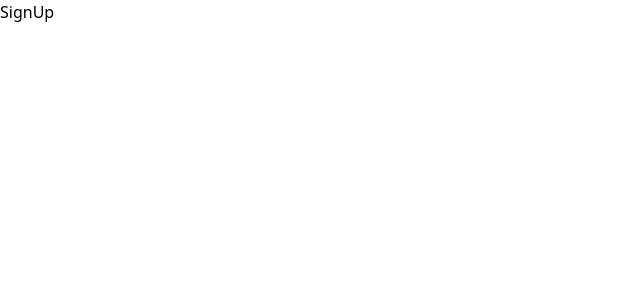
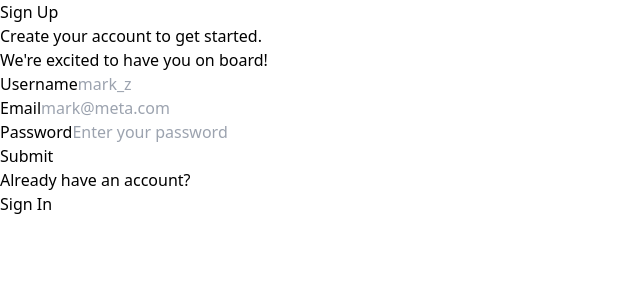
Before and after one commit to myusufuw/boundless-books-frontend, a React (Vite) app: page /sign-up in a window 1280 px wide. Shown: the top 300 px of the page, without its empty margins (0-640 px from the left). Built offline with nearby package versions, Linux system fonts and the light colour scheme.

Commit message:
implement sign-up page

```diff
--- a/src/components/product-card.tsx
+++ b/src/components/product-card.tsx
@@ -1,16 +1,20 @@
-import { Link } from "react-router-dom"
+import { Link, useNavigate } from "react-router-dom"
 import { Product } from "../types/product"
 
 const ProductCard = ({ product }: { product: Product }) => {
+  const navigate = useNavigate()
   return (
     <Link
       className="shadow-md border border-slate-200 p-4"
       to={`/product/${product.slug}`}
     >
       <img src={product.imageUrl} className="h-[200px] object-contain border" />
-      <Link to="/" className="mt-3 text-xs text-slate-600 hover:underline">
+      <p
+        onClick={() => navigate(`/author/${product.author.name}`)}
+        className="mt-3 text-xs text-slate-600 hover:underline"
+      >
         {product.author.name}
-      </Link>
+      </p>
       <p className="mt-2 text-sm truncate">{product.title}</p>
       <p className="font-medium">
         Rp. {new Intl.NumberFormat("id-ID").format(product.price)}
--- a/src/main.tsx
+++ b/src/main.tsx
@@ -9,8 +9,8 @@ import MainLayout from "./layout/main-layout.tsx"
 import Author from "./routes/author.tsx"
 import ProductDetail from "./routes/product-detail.tsx"
 import { Product, loader as ProductLoader } from "./routes/product.tsx"
-import SignIn, { action } from "./routes/sign-in.tsx"
-import SignUp from "./routes/sign-up.tsx"
+import SignIn, { action as signInAction } from "./routes/sign-in.tsx"
+import SignUp, { action as signUpAction } from "./routes/sign-up.tsx"
 
 const router = createBrowserRouter([
   {
@@ -37,11 +37,12 @@ const router = createBrowserRouter([
       {
         path: "/sign-in",
         element: <SignIn />,
-        action: action,
+        action: signInAction,
       },
       {
         path: "/sign-up",
         element: <SignUp />,
+        action: signUpAction,
       },
     ],
   },
--- a/src/routes/sign-in.tsx
+++ b/src/routes/sign-in.tsx
@@ -34,21 +34,21 @@ export const action = async ({ request }: ActionFunctionArgs) => {
       },
     }
   )
+
   const signInResponse: SignInResponse = await response.json()
 
-  toast(signInResponse.message)
+  if (response.status !== 200) {
+    toast.error(signInResponse.message)
+    return null
+  } else {
+    toast.success(signInResponse.message)
 
-  if (!signInResponse) {
-    return null
+    const token = signInResponse.token
+
+    cookies.set("token", token)
+
+    return redirect("/")
   }
-
-  const token = signInResponse.token
-
-  cookies.set("token", token)
-
-  redirect("/")
-
-  return null
 }
 
 const schema = z
@@ -83,11 +83,14 @@ const SignIn = () => {
       method="post"
       className="w-full bg-white px-4 py-8 lg:p-0 max-w-[400px] lg:max-w-full shadow-lg lg:shadow-none rounded-md"
     >
-      <p className="text-4xl text-black mb-1 text-center font-bold">
+      <p className="text-4xl text-black mb-4 text-center font-bold">
         Wellcome back!
       </p>
-      <p className="text-gray-600 mb-[64px] text-center font-medium">
+      <p className="text-gray-600 mb-1 text-center font-medium">
         Enter your credential to sign in.
+      </p>
+      <p className="text-gray-600 mb-[48px] text-center font-medium text-sm">
+        We're glad to see you again!
       </p>
 
       <div className="mb-5">
@@ -134,13 +137,13 @@ const SignIn = () => {
 
       <button
         type="submit"
-        className="text-white bg-blue-700 hover:bg-blue-800 focus:ring-4 focus:outline-none focus:ring-blue-300 font-medium rounded-md text-sm w-full sm:w-auto px-5 py-2.5 text-center dark:bg-blue-600 dark:hover:bg-blue-700 dark:focus:ring-blue-800"
+        className="text-white bg-blue-700 hover:bg-blue-800 focus:ring-4 focus:outline-none focus:ring-blue-300 font-medium rounded-md text-sm w-full px-5 py-2.5 text-center dark:bg-blue-600 dark:hover:bg-blue-700 dark:focus:ring-blue-800"
       >
         Submit
       </button>
 
       <div className="mt-4 text-sm flex flex-row gap-1">
-        <p>Dont have an account?</p>
+        <p>Don't have an account?</p>
         <Link className=" hover:underline text-blue-500" to="/sign-up">
           Sign Up
         </Link>
--- a/src/routes/sign-up.tsx
+++ b/src/routes/sign-up.tsx
@@ -1,5 +1,173 @@
+import { zodResolver } from "@hookform/resolvers/zod"
+import { useForm } from "react-hook-form"
+import {
+  ActionFunctionArgs,
+  Form,
+  Link,
+  redirect,
+  useSubmit,
+} from "react-router-dom"
+import { toast } from "react-toastify"
+import * as z from "zod"
+
+type SignUpResponse = {
+  message: string
+  newUSer: {
+    id: number
+    username: string
+  }
+}
+
+export const action = async ({ request }: ActionFunctionArgs) => {
+  const formData = await request.formData()
+
+  const userData = {
+    username: formData.get("username"),
+    email: formData.get("email"),
+    password: formData.get("password"),
+  }
+
+  const response = await fetch(
+    `${import.meta.env.VITE_BACKEND_URL}/users/auth/register`,
+    {
+      method: "POST",
+      body: JSON.stringify(userData),
+      headers: {
+        "Content-Type": "application/json",
+      },
+    }
+  )
+  const signUpResponse: SignUpResponse = await response.json()
+
+  if (response.status !== 200) {
+    toast.error(signUpResponse.message)
+    return null
+  } else {
+    toast.success(signUpResponse.message)
+
+    return redirect("/sign-in")
+  }
+}
+
+const schema = z
+  .object({
+    username: z.string().min(3),
+    email: z.string().email(),
+    password: z.string().min(5),
+  })
+  .required()
+
 const SignUp = () => {
-  return <div>SignUp</div>
+  const submit = useSubmit()
+
+  const {
+    register,
+    handleSubmit,
+    formState: { errors },
+  } = useForm({
+    resolver: zodResolver(schema),
+  })
+
+  type FormData = z.infer<typeof schema>
+
+  const onSubmit = (data: FormData) => {
+    submit(data, {
+      method: "post",
+    })
+  }
+
+  return (
+    <Form
+      onSubmit={handleSubmit(onSubmit)}
+      method="post"
+      className="w-full bg-white px-4 py-8 lg:p-0 max-w-[400px] lg:max-w-full shadow-lg lg:shadow-none rounded-md"
+    >
+      <p className="text-4xl text-black mb-4 text-center font-bold">Sign Up</p>
+      <p className="text-gray-600 text-center mb-1 font-medium">
+        Create your account to get started.
+      </p>
+      <p className="text-gray-600 mb-[48px] text-center font-medium text-sm">
+        We're excited to have you on board!
+      </p>
+
+      <div className="mb-5">
+        <label
+          htmlFor="username"
+          className="block mb-2 text-sm font-medium text-gray-600"
+        >
+          Username
+        </label>
+        <input
+          type="text"
+          {...register("username")}
+          className="bg-gray-50 border border-gray-300 text-gray-600 text-sm rounded-lg focus:ring-blue-500 block w-full p-2.5 focus:outline-blue-500"
+          placeholder="mark_z"
+          required
+        />
+        {errors.username && (
+          <span className="text-sm text-red-500 ml-2">
+            {errors.username?.message}
+          </span>
+        )}
+      </div>
+
+      <div className="mb-5">
+        <label
+          htmlFor="email"
+          className="block mb-2 text-sm font-medium text-gray-600"
+        >
+          Email
+        </label>
+        <input
+          type="email"
+          {...register("email")}
+          className="bg-gray-50 border border-gray-300 text-gray-600 text-sm rounded-lg focus:ring-blue-500 block w-full p-2.5 focus:outline-blue-500"
+          placeholder="mark@meta.com"
+          required
+        />
+        {errors.email && (
+          <span className="text-sm text-red-500 ml-2">
+            {errors.email?.message}
+          </span>
+        )}
+      </div>
+
+      <div className="mb-5">
+        <label
+          htmlFor="password"
+          className="block mb-2 text-sm font-medium text-gray-600"
+        >
+          Password
+        </label>
+        <input
+          type="password"
+          {...register("password")}
+          className="bg-gray-50 border border-gray-300 text-gray-600 text-sm rounded-lg focus:ring-blue-500 block w-full p-2.5 focus:outline-blue-500"
+          placeholder="Enter your password"
+          required
+        />
+        {errors.password && (
+          <span className="text-sm text-red-500 ml-2">
+            {errors.password?.message}
+          </span>
+        )}
+      </div>
+
+      <button
+        type="submit"
+        className="text-white bg-blue-700 hover:bg-blue-800 focus:ring-4 focus:outline-none focus:ring-blue-300 font-medium rounded-md text-sm w-full px-5 py-2.5 text-center dark:bg-blue-600 dark:hover:bg-blue-700 dark:focus:ring-blue-800"
+      >
+        Submit
+      </button>
+
+      <div className="mt-4 text-sm flex flex-row gap-1">
+        <p>Already have an account?</p>
+        <Link className=" hover:underline text-blue-500" to="/sign-in">
+          Sign In
+        </Link>
+      </div>
+    </Form>
+  )
 }
 
 export default SignUp
```
